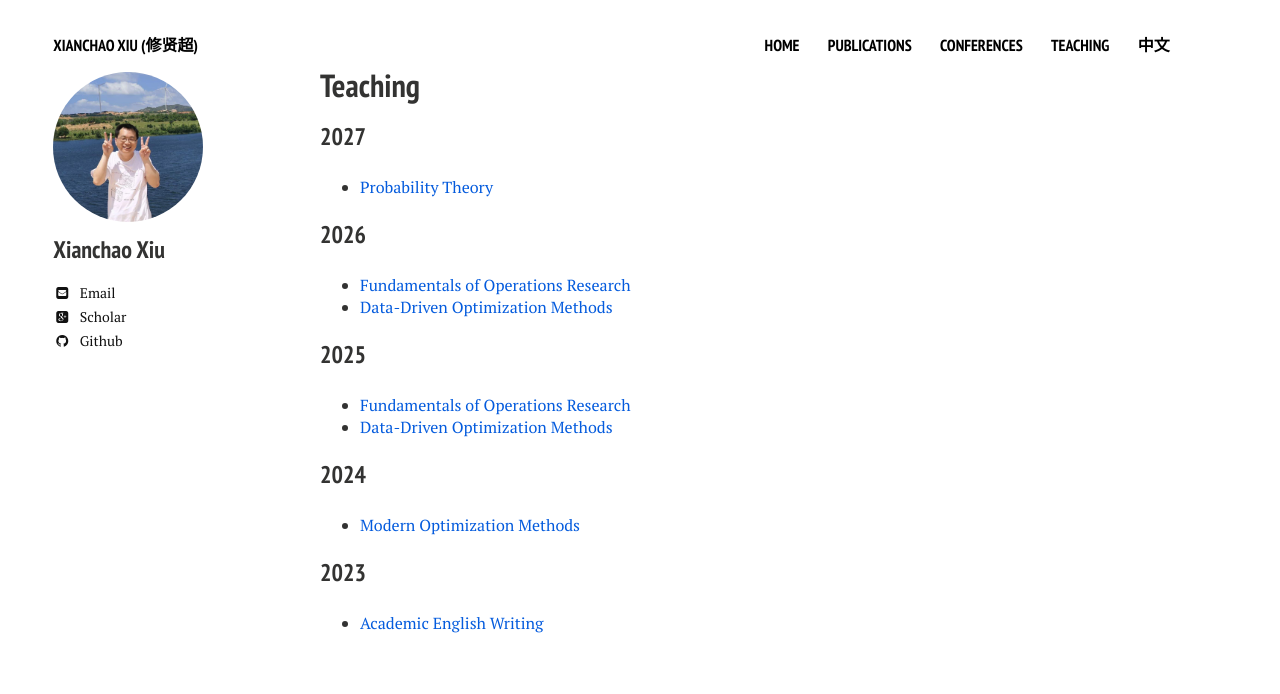
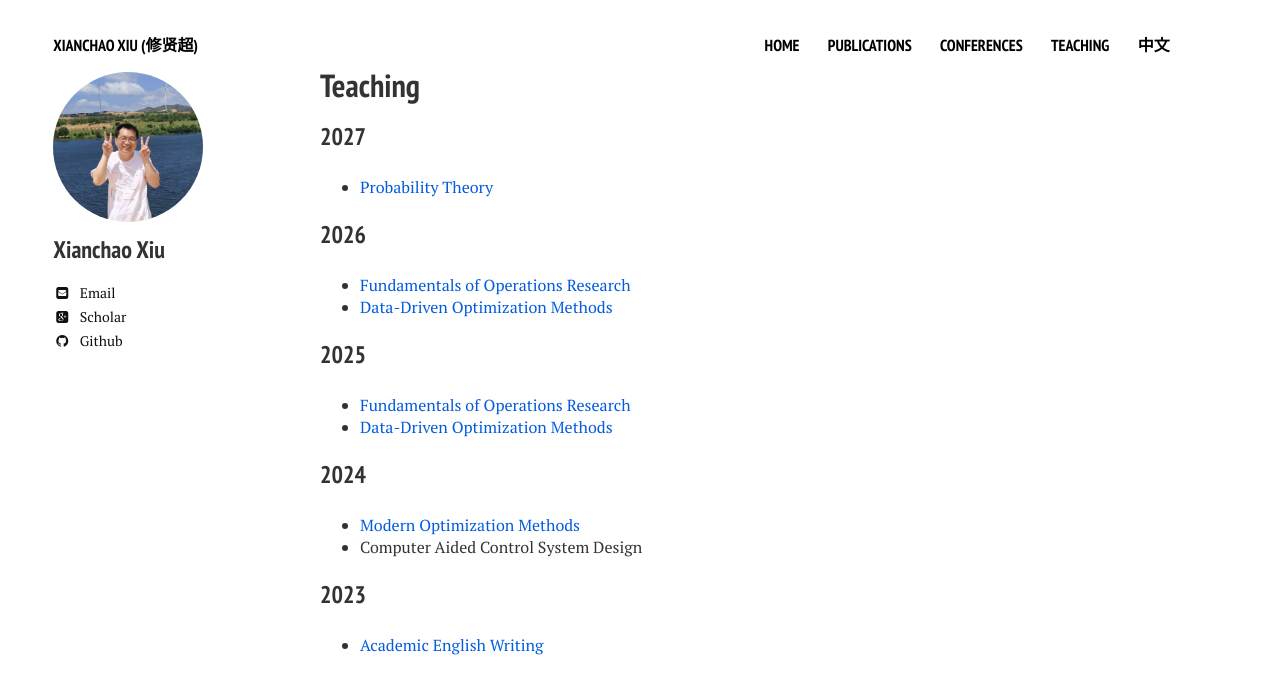
Before and after one commit to xianchaoxiu/xianchaoxiu.github.io, a Jekyll site: the page built from teaching/index.md, in a window 1280 px wide. Shown: the top 694 px of the page. Built offline with Jekyll 4.4.1, drawn with Linux system fonts in a browser that asks for light colours; nearby versions of some CDN libraries.

Commit message:
Update index.md

```diff
--- a/teaching/index.md
+++ b/teaching/index.md
@@ -20,6 +20,7 @@ share: false
 
 ### 2024
 * <a href="https://xianchaoxiu.github.io/teaching/OPT/2024" class="textlink" target="_blank"> Modern Optimization Methods </a><br>
+* Computer Aided Control System Design<br>
 
 ### 2023
 * <a href="https://xianchaoxiu.github.io/teaching/SW/2023" class="textlink" target="_blank"> Academic English Writing </a><br>
```
